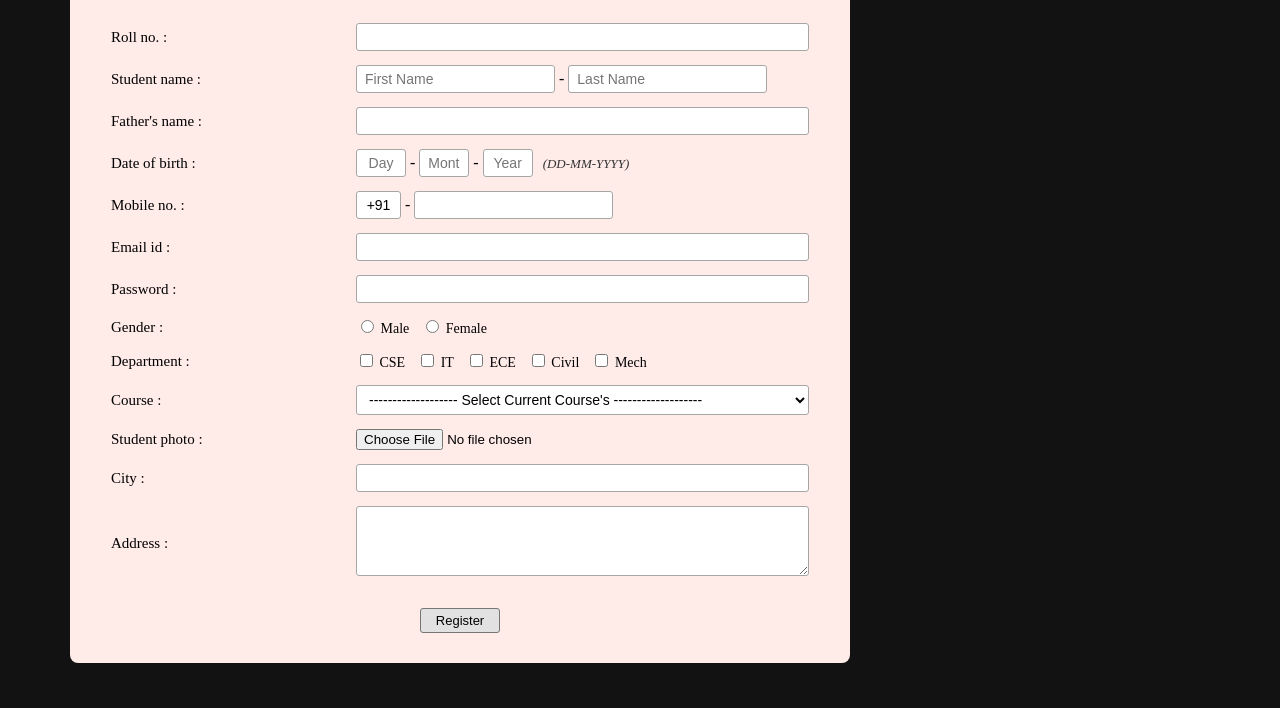
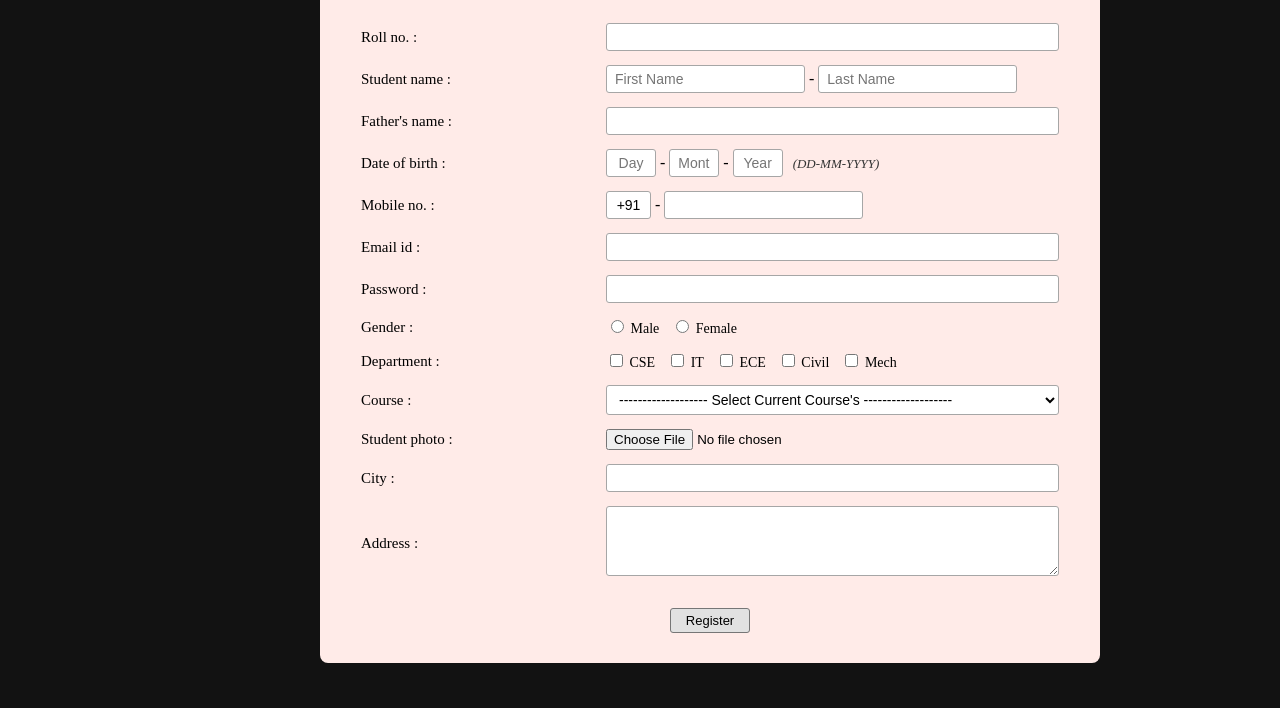
Before and after one commit to hussainusmani258-spec/Student-Registration-Form, a plain HTML site: page index.html in a window 1280 px wide. Shown: the part 92-800 px from the top of the page. Drawn offline with Linux system fonts and the light colour scheme.

Commit message:
Update index.html

```diff
--- a/index.html
+++ b/index.html
@@ -19,7 +19,7 @@
             background-color: #ffebe8;
             padding: 30px 40px;
             border-radius: 8px;
-            margin-left:50px;
+            margin-left:300px;
             width: 700px;
         }
 
```
